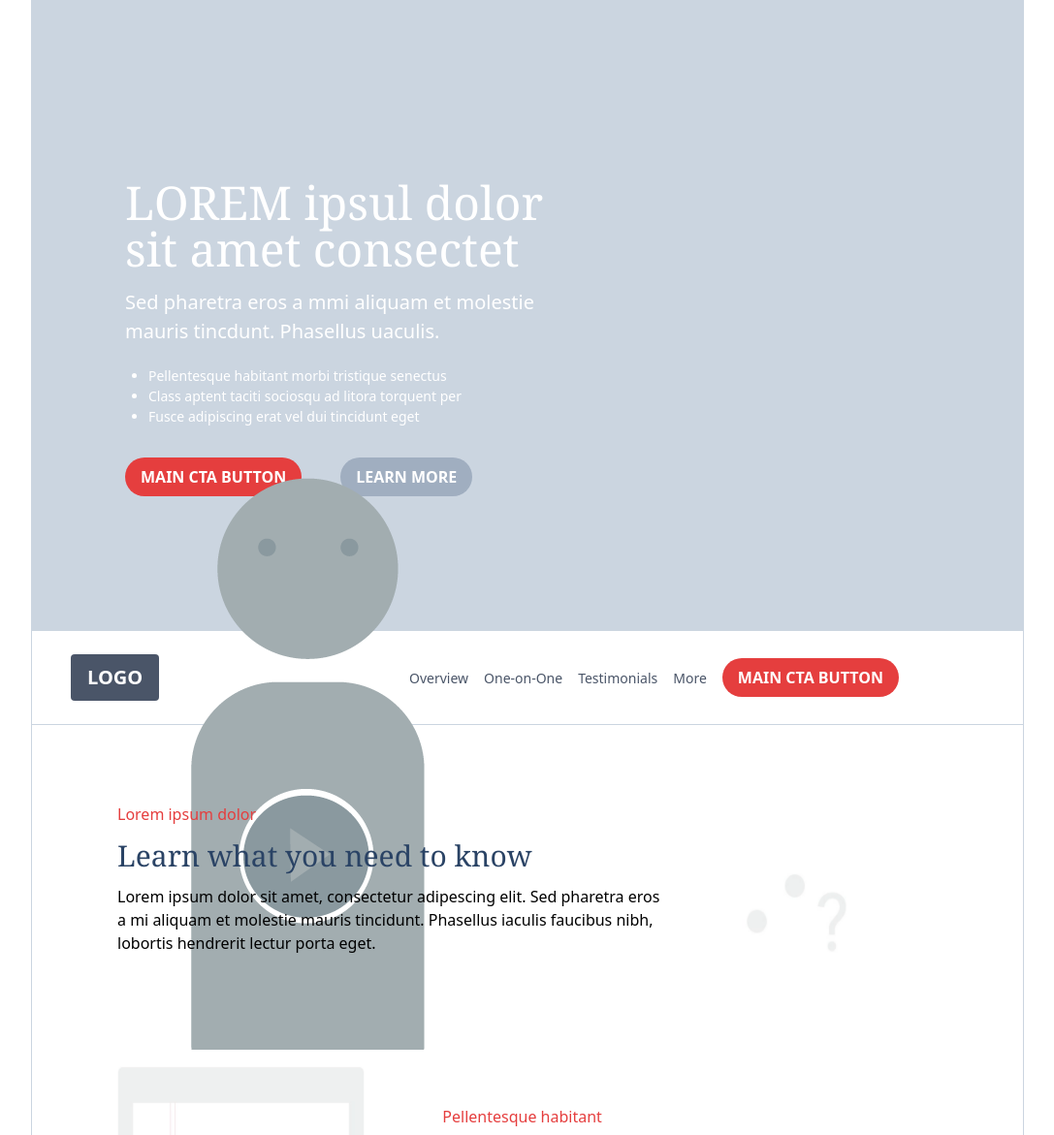
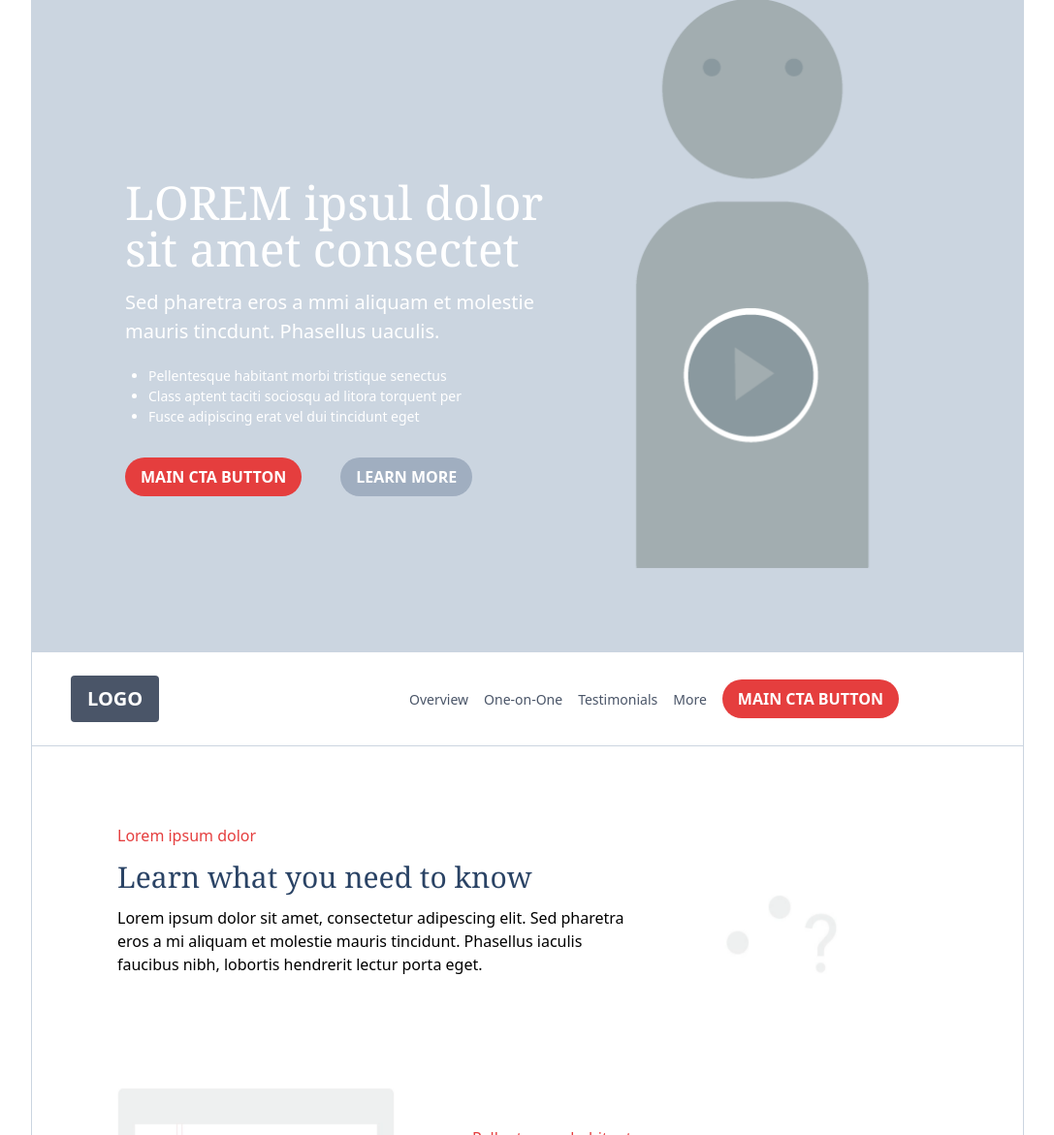
Before and after one commit to NicolSaha/css-framework-challenge, a website: page index.html in a window 1280 px wide. Shown: the part 151-1322 px from the top of the page at 97% size, without its empty margins (96-1183 px from the left). Drawn offline with Linux system fonts and the light colour scheme.

Commit message:
header vector pushed inside grid

```diff
--- a/index.html
+++ b/index.html
@@ -11,9 +11,9 @@
    <div class="box-border max-w-screen-lg m-auto border border-gray-400">
 
     <!--HEADER-->
-    <header class="bg-gray-400 w-auto h-screen px-10 py-10 z-0 border-b border-gray-400">
+    <header class="bg-gray-400 w-auto px-10 py-10 border-b border-gray-400">
 
-      <div class="flex items-center justify-between font-sans w-full h-auto">
+      <div class="flex items-center justify-between font-sans w-full">
         <button
           class="text-3xl flex bg-gray-700 text-white font-bold py-2 px-4 border border-transparent rounded text-center"
         >
@@ -38,8 +38,8 @@
       </ul>
       </div>
 
-    <div class="w-full justify-center p-10 grid grid-cols-1 grid-rows-1 sm:grid-flow-row md:grid-flow-row-dense lg:grid-flow-rows-dense xl:grid-flow-rows ">
-      <div class="text-white w-full px-4 mt-48">
+    <div class="w-full justify-center md:justify-start p-10 grid grid-cols-2 grid-rows-1 grid-flow-col">
+      <div class="text-white px-4 mt-48">
       <h1 class="font-serif text-white leading-none text-3xl sm:text-4xl md:text-4xl lg:text-5xl">LOREM ipsul dolor <br> sit amet consectet</h1>
       <h2 class="text-xl mt-4">Sed pharetra eros a mmi aliquam et molestie <br> mauris tincdunt. Phasellus uaculis.</h2>
       <p class="font-sans">
@@ -62,14 +62,14 @@
           <button
             class="bg-gray-500 hover:bg-gray-700 text-white font-bold py-2 px-4 rounded-full"
           >
-            <a href="">LEARN MORE</a>
+            <a href="#">LEARN MORE</a>
           </button>
         </li>
       </ul>
       </div>
 
-      <div class="hidden lg:block my-1">
-        <img class="h-auto p-1 -mt-8" src="headerimg.png" alt="header vector">
+      <div class="hidden lg:block">
+        <img src="headerimg.png" alt="header vector">
       </div>
 </div>
     </header>
@@ -114,11 +114,11 @@
         <h3 class="text-blue-900 font-serif text-3xl py-2">Learn what you need to know</h3>
         <p class="font-sans text-base">Lorem ipsum dolor sit amet, consectetur adipescing elit. Sed pharetra eros a mi aliquam et molestie mauris tincidunt. Phasellus iaculis faucibus nibh, lobortis hendrerit lectur porta eget.</p>
       </div>
-      <div class="hidden md:inline-flex justify-center items-center sm:w-1/3 sm:justify-end"><img class="h-64" src="block1.png" alt="questions mark"></div>
+      <div class="hidden md:inline-flex justify-center items-center sm:justify-end"><img class="h-64" src="block1.png" alt="questions mark"></div>
       </div>
 
       <div class="flex px-10">
-         <div class="hidden md:inline-flex justify-center items-center sm:w-1/3 sm:justify-start sm:-ml-9 sm:mr-20"><img class="h-64" src="block2.png" alt="class list"></div>
+         <div class="hidden md:inline-flex justify-center items-center sm:justify-start sm:-ml-9 sm:mr-20"><img class="h-64" src="block2.png" alt="class list"></div>
       <div class="w-full mt-10 sm:py-0 md:w-2/3 inline-block justify-center items-center text-left leading-2 h-auto">
         <h3 class="text-red-600 font-sans text-base" >Pellentesque habitant</h3>
         <h3 class="text-blue-900 font-serif text-3xl py-2">Class aptent taciti sociousqe</h3>
@@ -132,7 +132,7 @@
         <h3 class="text-blue-900 font-serif text-3xl py-2">A guarantee our competitors wouldn't dare to make</h3>
         <p class="font-sans text-base">Nunc commodo ultrices tellus nec gravida. Mauris suscipit interdum velit ut rutrum. Lorem ipsum dolor sit amet, consectetur adipiscing elit. Fusce adipiscing erat vel dui tincidunt eget commodo arc fringilla.</p>
       </div>
-      <div class="hidden md:inline-flex justify-center items-center sm:w-1/3 sm:justify-end"><img class="h-64" src="block3.png" alt="guarantee 50 points"></div>
+      <div class="hidden md:inline-flex justify-center items-center sm:justify-end"><img class="h-64" src="block3.png" alt="guarantee 50 points"></div>
       </div>
 
     </section>
```
